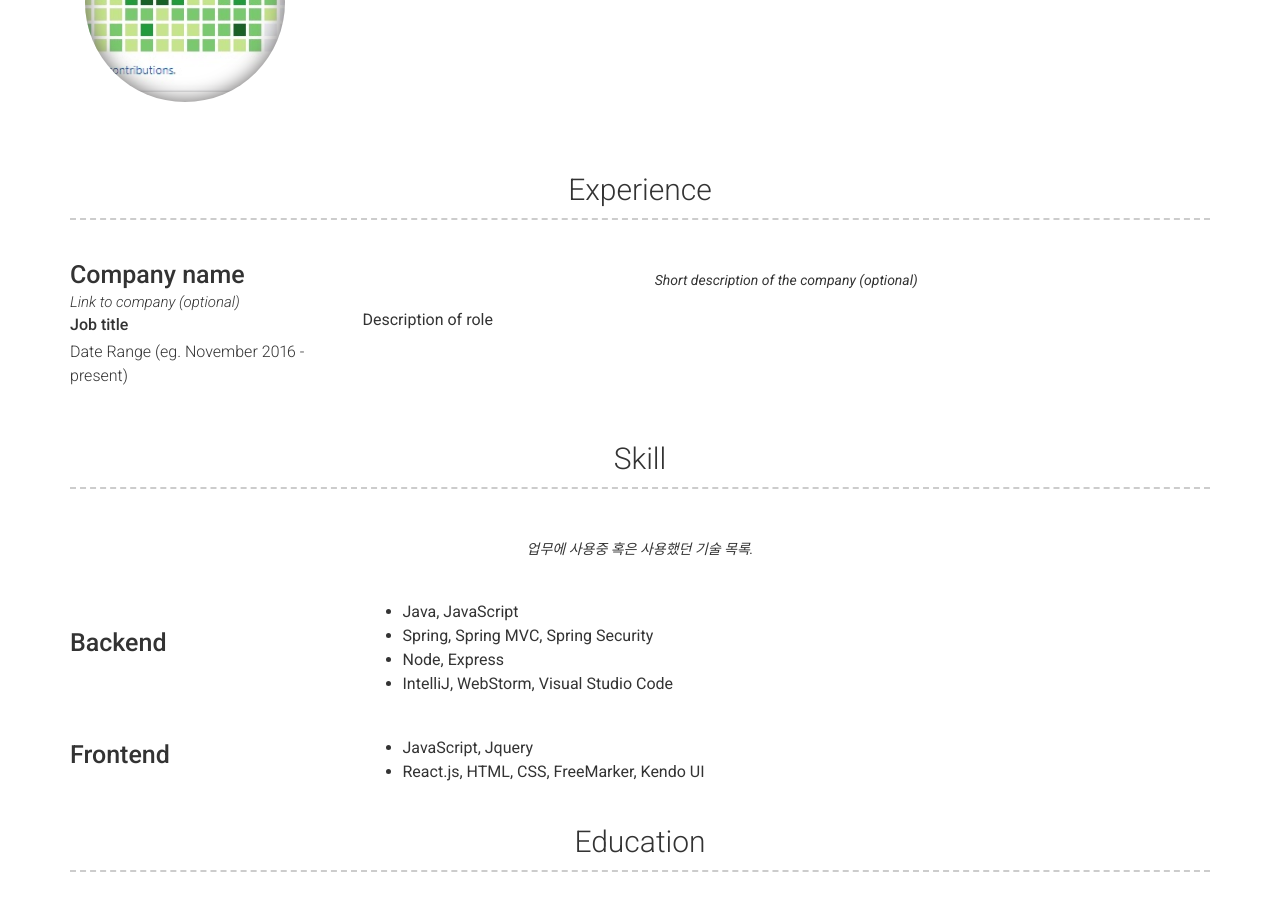
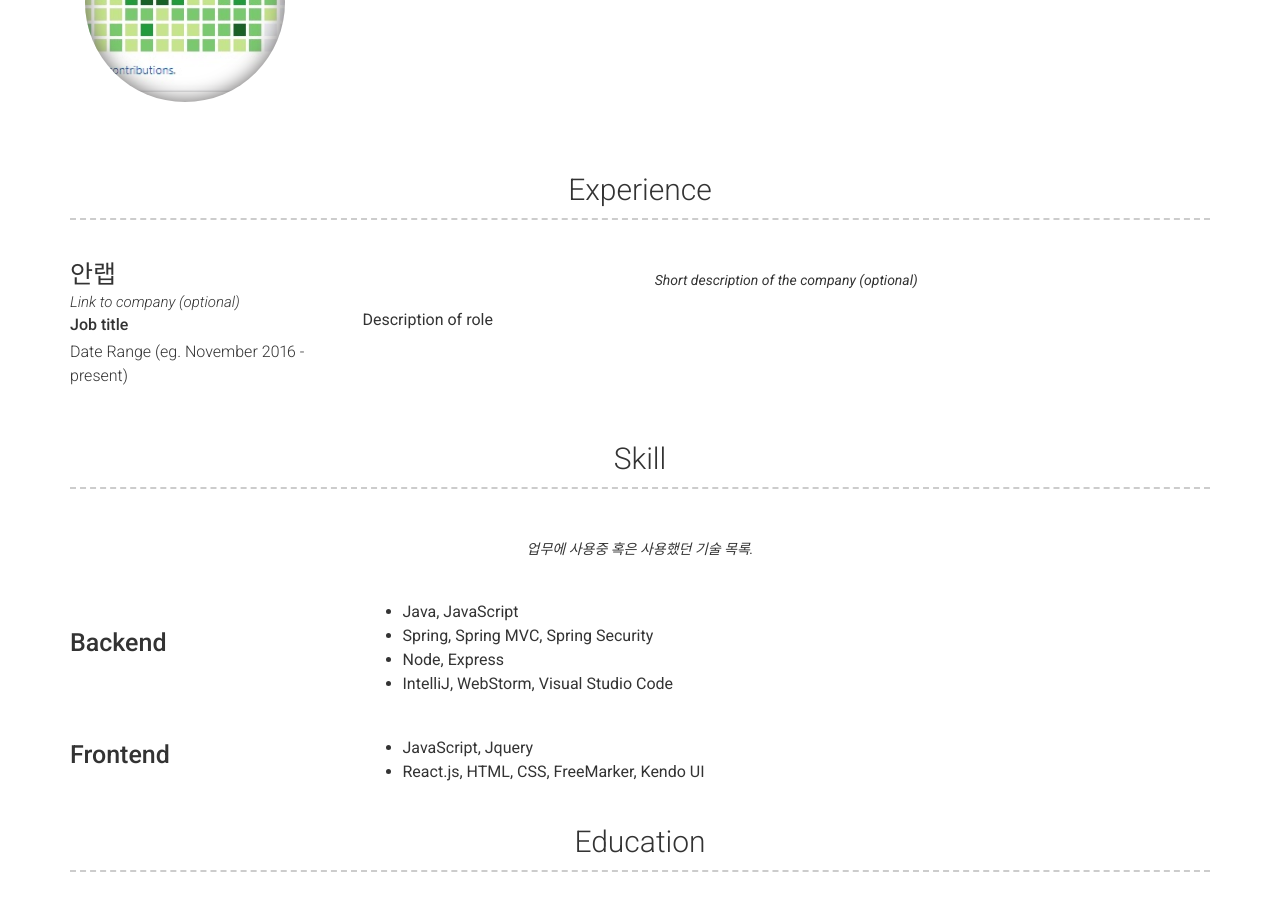
Before and after one commit to yht0827/resume, a Jekyll site: the page built from index.md, in a window 1280 px wide and 900 px high, scrolled down 802 px. Built offline with Jekyll 4.4.1, drawn with Linux system fonts in a browser that asks for light colours; nearby versions of some CDN libraries.

Commit message:
-- introduce

```diff
--- a/_data/experience.yml
+++ b/_data/experience.yml
@@ -1,6 +1,6 @@
 # Experience template
 - layout: left
-  company: Company name
+  company: 안랩
   link: Link to company (optional)
   job_title: Job title
   dates: Date Range (eg. November 2016 - present)
```
